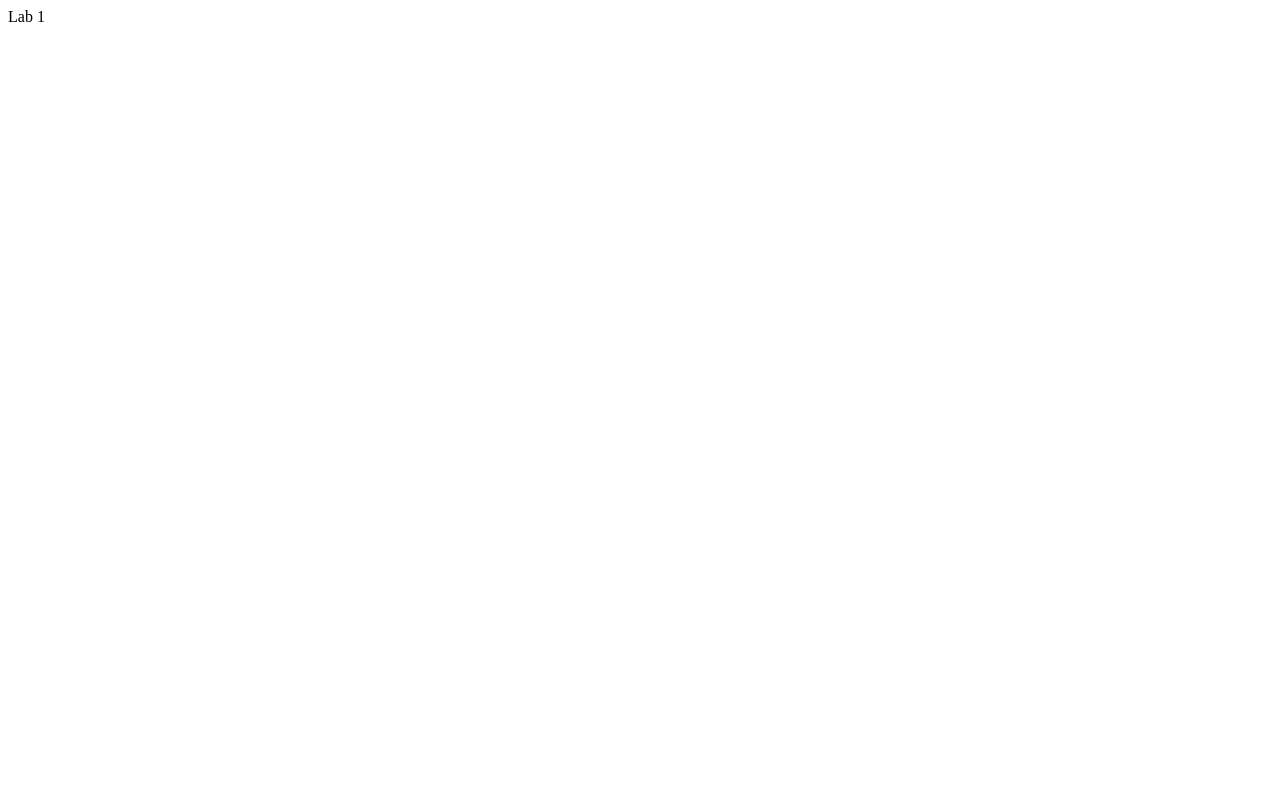
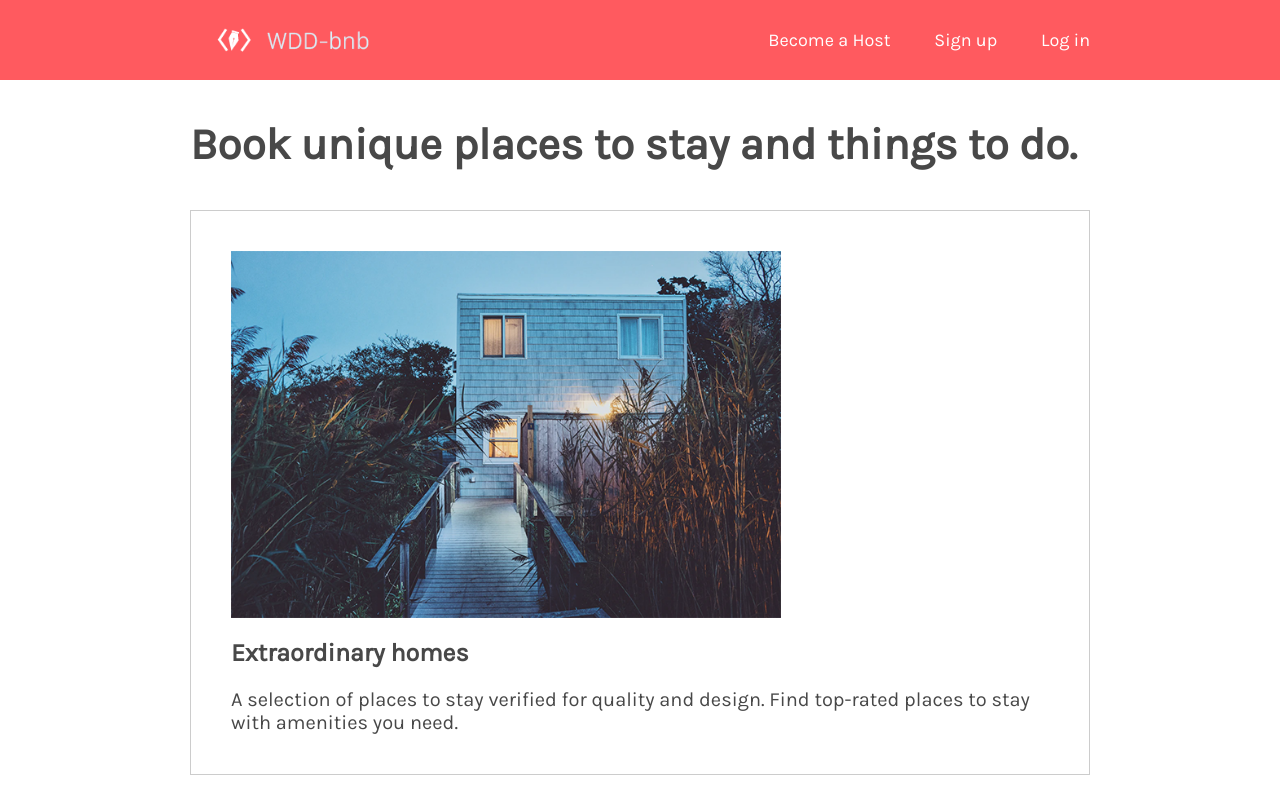
Before and after one commit to chaeyunn/chaeyunn.github.io, a plain HTML site: page labs/lab2/index.html in a window 1280 px wide. Shown: the top 800 px of the page. Drawn offline with Linux system fonts and the light colour scheme.

Commit message:
finished lab2

```diff
--- /dev/null
+++ b/labs/lab2/css/style.css
@@ -0,0 +1,73 @@
+body {
+    font-family: Karla, sans-serif;
+    color: #484848;
+    margin: 0;
+    padding: 0;
+}
+nav ul {
+    list-style-type: none;
+    padding-inline-start: 0;
+    margin-block-start: 0;
+    margin-block-end: 0;
+}
+header {
+    background-color: #FF5A5F;
+    height: 80px;
+}
+#logo {
+    height: 80px;
+}
+nav {
+    display: inline-block;
+    float: right;
+}
+nav li {
+    display: inline-block;
+    margin-left: 40px;
+    line-height: 80px;
+    margin-left: 40px;
+    line-height: 80px;
+}
+nav a {
+    color: white;
+    font-size: 18;
+    cursor: pointer;
+    text-decoration: none
+
+}
+.content {
+    width: 900px;
+    margin: auto;
+}
+
+section {
+    padding: px;
+    border: 1px solid #cccccc;
+    margin-bottom: 30px;
+}
+
+section img {
+    width: 550px;
+    margin-top: 40px;
+    margin-left: 40px;
+
+}
+
+h1 {
+    font-size: 44;
+    padding-top: 10px;
+    padding-bottom: 10px;
+    margin-left: 0px;
+}
+
+h2 {
+    font-size: 25;
+    margin-left: 40px;
+}
+
+section p {
+    font-size: 20;
+    margin-left: 40px;
+    margin-right: 40px;
+    margin-bottom: 40px;
+}
--- a/labs/lab2/index.html
+++ b/labs/lab2/index.html
@@ -1,6 +1,48 @@
-<!DOCTYPE html>
 <html>
-    <body>
-        Lab 1
-    </body>
+  <head>
+    <link href="https://fonts.googleapis.com/css?family=Karla&display=swap" rel="stylesheet">
+    <link rel="stylesheet" href="css/style.css">
+    <title>WDD-bnb</title>
+  </head>
+  <body>
+    <header>
+        <div class="content">
+          <a href="home">
+            <img src="img/logo.png" alt="logo" id="logo"/>
+
+          </a>
+          <nav>
+            <ul>
+              <li><a href="become-host">Become a Host</a></li>
+              <li><a href="sign-up">Sign up</a></li>
+              <li><a href="log-in">Log in</a></li>
+            </ul>
+          </nav>
+        </div>
+    </header>
+    <div class="content">
+
+    <h1>Book unique places to stay and things to do.</h1>
+    <section>
+      <img src="img/house.png" />
+      <h2>Extraordinary homes</h2>
+      <p>
+        A selection of places to stay verified for quality and design. Find
+        top-rated places to stay with amenities you need.
+      </p>
+    </section>
+    <section>
+      <img src="img/city.png" />
+      <h2>Places to stay around the world</h2>
+      <p>Explore a new city on your next trip!</p>
+    </section>
+    <section>
+      <img src="img/sushimaking.png" />
+      <h2>Top-rated experiences</h2>
+      <p>
+        Book one-of-a-kind activities hosted by locals, created for the curious.
+      </p>
+    </section>
+    </div>
+</body>
 </html>
```
Also changed, not shown: index copy.html (deleted, +0 -6 lines), labs/lab2/img/city.png (added), labs/lab2/img/house.png (added), labs/lab2/img/logo.png (added), labs/lab2/img/sushimaking.png (added), 3 other files.
